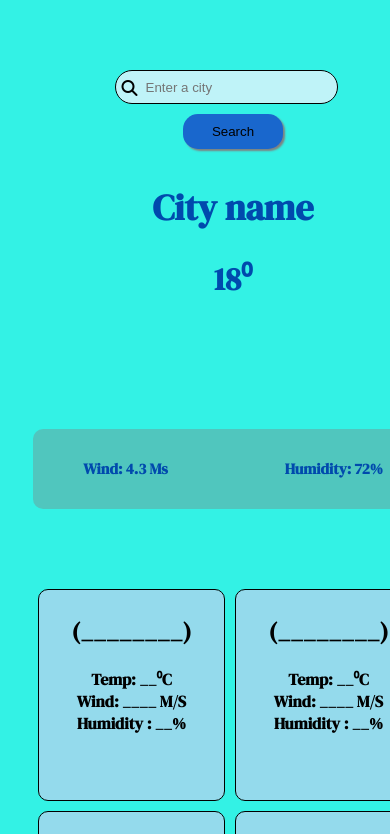
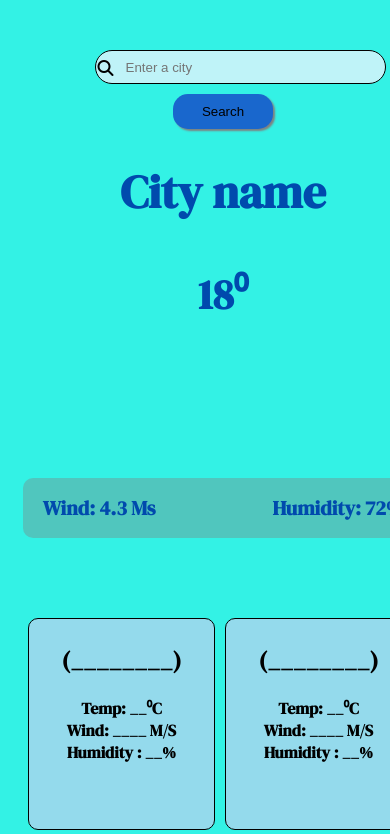
Before and after one commit to Abhicanvas/WD-MAJOR-FEBRUARY-Abhinav-Manoj, a plain HTML site: page index.html in a window 390 px wide. Shown: the top 834 px of the page. Drawn offline with Linux system fonts and the light colour scheme.

Commit message:
Update style.css

```diff
--- a/style.css
+++ b/style.css
@@ -17,7 +17,6 @@ body{
 }
 .search
 {
-    margin: 10px;
     display: flex;
     flex-direction: row;
     flex-wrap: wrap;
@@ -109,6 +108,10 @@ body{
     padding-bottom: 30px;
     padding-left: 5px;
 }
+button:hover
+{
+    background-color: orange;
+}
 @media(max-width: 1050px)  {
     .container
     {
@@ -153,7 +156,6 @@ body{
 {
     .main
     {
-        padding: 10px;
         display: flex;
         flex-direction: column;
         align-items: center;
@@ -209,7 +211,6 @@ body{
 @media(max-width: 472px)
 {
     .main{
-         padding: 10px;
         display: flex;
         flex-direction: column;
         align-items: center;
@@ -220,47 +221,35 @@ body{
     {
         flex: 1;
         height: 100vh;
-        gap:  30px;
+        gap:  40px;
+        margin: 0;
+        padding: 0;
+    }
+    .det
+    {
+        height: 50px;
     }
     .weather h2
     {
-        font-size: 32px;
+        font-size: 42px;
     }
     .weather h1
     {
-        font-size: 36px;
+        font-size: 46px;
+    }
+    .weather h4
+    {
+        font-size: 20px;
     }
     .search input
     {
-        width:  80%;
+        width:  100%;
+        margin-right: 30px;
     }
  .search .fa-solid
 {
     position: relative;
-    left:  7px;
+    left:  3px;
     top: 29px;
 }
 }
-@media screen and (max-width: 400px)
-{
-    .main{
-        display: flex;
-        flex-direction: column;
-        align-items:center;
-        justify-content: center;
-        flex-wrap: wrap;
-    }
-    .container
-    {
-        display: flex;
-        flex-wrap: wrap;
-    }
-    .weather
-    {
-        width: 100%;
-    }
-    .weather h4
-    {
-        font-size: 15px;
-    }
-}
```
